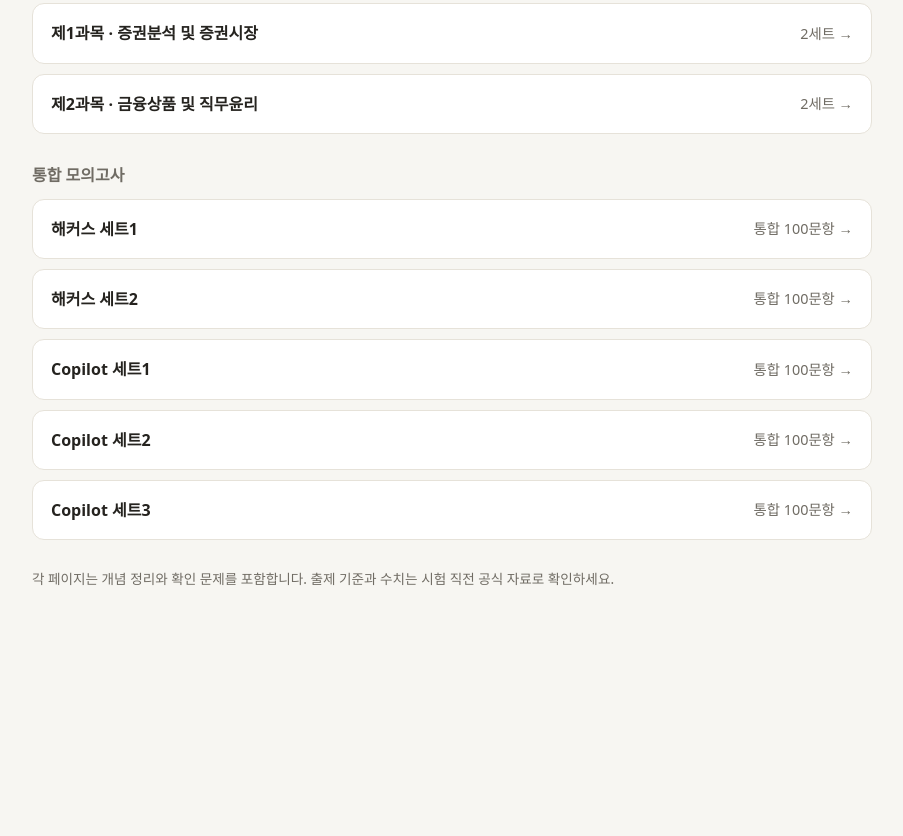
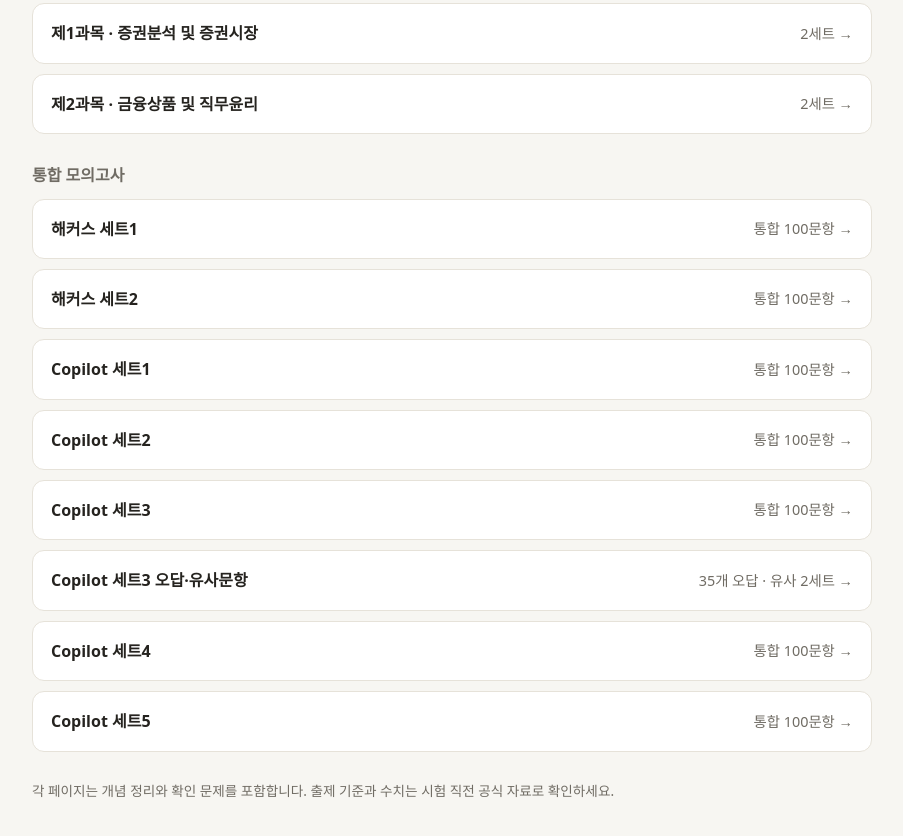
Before and after one commit to OSAAC-JH/cert-zqzx, a plain HTML site: page index.html in a window 1280 px wide. Shown: the part 1567-2403 px from the top of the page, without its empty margins (188-1091 px from the left). Before the commit the page ends 2230 px from the top, so only its background shows below. Drawn offline with Linux system fonts and the light colour scheme.

Commit message:
Add Copilot mock sets 3 wrong review, 4, and 5 to Pages index

```diff
--- a/index.html
+++ b/index.html
@@ -34,5 +34,5 @@
 <a class="item" href="03-03_%ED%9A%8C%EC%82%AC%EB%B2%95.html"><strong>03 · 회사법</strong><span>제3장 →</span></a>
 <a class="item" href="03-04_%EC%A6%9D%EA%B6%8C%EC%84%B8%EC%A0%9C.html"><strong>04 · 증권세제</strong><span>제4장 →</span></a>
 </nav><h2>과목별 모의고사</h2><nav class="list" aria-label="과목별 모의고사 목록"><a class="item" href="%EC%A0%9C1%EA%B3%BC%EB%AA%A9_%EB%AA%A8%EC%9D%98%EA%B3%A0%EC%82%AC_2%EC%84%B8%ED%8A%B8.html"><strong>제1과목 · 증권분석 및 증권시장</strong><span>2세트 →</span></a><a class="item" href="%EC%A0%9C2%EA%B3%BC%EB%AA%A9_%EB%AA%A8%EC%9D%98%EA%B3%A0%EC%82%AC_2%EC%84%B8%ED%8A%B8.html"><strong>제2과목 · 금융상품 및 직무윤리</strong><span>2세트 →</span></a></nav>
-<h2>통합 모의고사</h2><nav class="list" aria-label="통합 모의고사 목록"><a class="item" href="%ED%95%B4%EC%BB%A4%EC%8A%A4_%EC%A6%9D%EA%B6%8C%EC%9E%90%EB%AC%B8_%EB%AA%A8%EC%9D%98%EA%B3%A0%EC%82%AC01.html"><strong>해커스 세트1</strong><span>통합 100문항 →</span></a><a class="item" href="%ED%95%B4%EC%BB%A4%EC%8A%A4_%EC%A6%9D%EA%B6%8C%EC%9E%90%EB%AC%B8_%EB%AA%A8%EC%9D%98%EA%B3%A0%EC%82%AC02.html"><strong>해커스 세트2</strong><span>통합 100문항 →</span></a><a class="item" href="%EC%A6%9D%EA%B6%8C%EC%9E%90%EB%AC%B8_Copilot%20%EB%AA%A8%EC%9D%98%EA%B3%A0%EC%82%AC01.html"><strong>Copilot 세트1</strong><span>통합 100문항 →</span></a><a class="item" href="%EC%A6%9D%EA%B6%8C%EC%9E%90%EB%AC%B8_Copilot%20%EB%AA%A8%EC%9D%98%EA%B3%A0%EC%82%AC02.html"><strong>Copilot 세트2</strong><span>통합 100문항 →</span></a><a class="item" href="%EC%A6%9D%EA%B6%8C%EC%9E%90%EB%AC%B8_Copilot%20%EB%AA%A8%EC%9D%98%EA%B3%A0%EC%82%AC03.html"><strong>Copilot 세트3</strong><span>통합 100문항 →</span></a></nav><footer>각 페이지는 개념 정리와 확인 문제를 포함합니다. 출제 기준과 수치는 시험 직전 공식 자료로 확인하세요.</footer>
+<h2>통합 모의고사</h2><nav class="list" aria-label="통합 모의고사 목록"><a class="item" href="%ED%95%B4%EC%BB%A4%EC%8A%A4_%EC%A6%9D%EA%B6%8C%EC%9E%90%EB%AC%B8_%EB%AA%A8%EC%9D%98%EA%B3%A0%EC%82%AC01.html"><strong>해커스 세트1</strong><span>통합 100문항 →</span></a><a class="item" href="%ED%95%B4%EC%BB%A4%EC%8A%A4_%EC%A6%9D%EA%B6%8C%EC%9E%90%EB%AC%B8_%EB%AA%A8%EC%9D%98%EA%B3%A0%EC%82%AC02.html"><strong>해커스 세트2</strong><span>통합 100문항 →</span></a><a class="item" href="%EC%A6%9D%EA%B6%8C%EC%9E%90%EB%AC%B8_Copilot%20%EB%AA%A8%EC%9D%98%EA%B3%A0%EC%82%AC01.html"><strong>Copilot 세트1</strong><span>통합 100문항 →</span></a><a class="item" href="%EC%A6%9D%EA%B6%8C%EC%9E%90%EB%AC%B8_Copilot%20%EB%AA%A8%EC%9D%98%EA%B3%A0%EC%82%AC02.html"><strong>Copilot 세트2</strong><span>통합 100문항 →</span></a><a class="item" href="%EC%A6%9D%EA%B6%8C%EC%9E%90%EB%AC%B8_Copilot%20%EB%AA%A8%EC%9D%98%EA%B3%A0%EC%82%AC03.html"><strong>Copilot 세트3</strong><span>통합 100문항 →</span></a><a class="item" href="Copilot03_%EC%98%A4%EB%8B%B5%EB%A7%8C.html"><strong>Copilot 세트3 오답·유사문항</strong><span>35개 오답 · 유사 2세트 →</span></a><a class="item" href="%EC%A6%9D%EA%B6%8C%EC%9E%90%EB%AC%B8_Copilot%20%EB%AA%A8%EC%9D%98%EA%B3%A0%EC%82%AC04.html"><strong>Copilot 세트4</strong><span>통합 100문항 →</span></a><a class="item" href="%EC%A6%9D%EA%B6%8C%EC%9E%90%EB%AC%B8_Copilot%20%EB%AA%A8%EC%9D%98%EA%B3%A0%EC%82%AC05.html"><strong>Copilot 세트5</strong><span>통합 100문항 →</span></a></nav><footer>각 페이지는 개념 정리와 확인 문제를 포함합니다. 출제 기준과 수치는 시험 직전 공식 자료로 확인하세요.</footer>
 </main></body></html>
```
